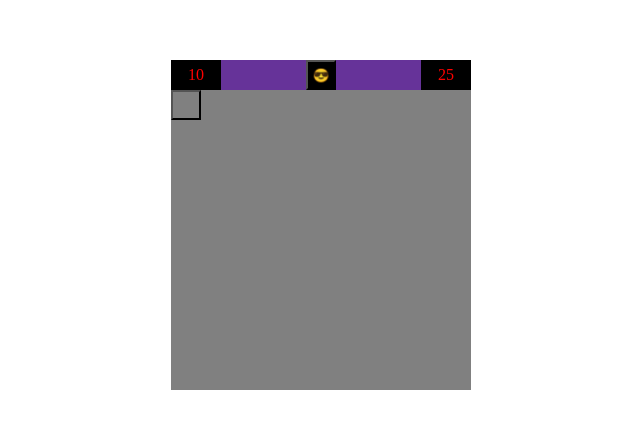
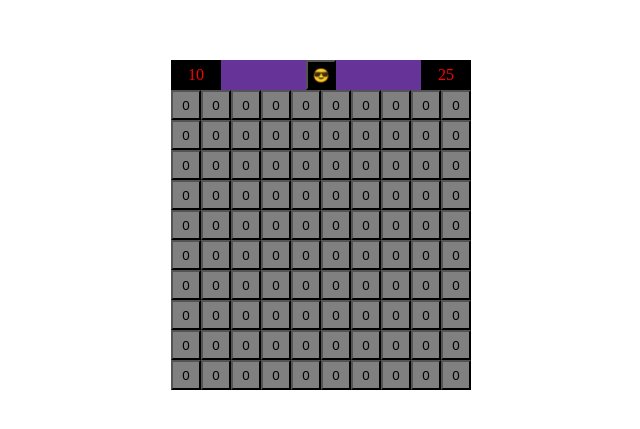
Before and after one commit to StoneDog02/stone-sweeper, a React (Create React App) app: page / in a window 1280 px wide. Shown: the part 175-604 px from the top of the page, without its empty margins (319-959 px from the left). Built offline with nearby package versions, Linux system fonts and the light colour scheme.

Commit message:
button to div on press

```diff
--- a/src/App.js
+++ b/src/App.js
@@ -1,5 +1,6 @@
 import { css } from "@emotion/react";
 import styled from "@emotion/styled";
+import { useState } from "react";
 
 const GameContainer = styled.div`
   height: 330px;
@@ -57,6 +58,8 @@ const MineField = styled.div`
   background: grey;
   position: absolute;
   bottom: 0px;
+  display: flex;
+  flex-flow: row wrap;
 `;
 
 const Button = styled.button`
@@ -65,6 +68,23 @@ const Button = styled.button`
   background: grey;
   cursor: pointer;
 `;
+const NoMine = styled.div`
+  height: 30px;
+  width: 30px;
+  background: grey;
+  display: inline-block;
+  display: flex;
+  justify-content: center;
+  align-items: center;
+`;
+
+function GameButton() {
+  const [buttonClicked, setButtonClicked] = useState(false);
+  if (buttonClicked) {
+    return <NoMine>1</NoMine>;
+  }
+  return <Button onClick={() => setButtonClicked(true)}>0</Button>;
+}
 
 export default function App() {
   return (
@@ -72,7 +92,9 @@ export default function App() {
       <Timer>25</Timer>
       <FlagCounter>10</FlagCounter>
       <MineField>
-        <Button></Button>
+        {new Array(100).fill(undefined).map((item, i) => (
+          <GameButton />
+        ))}
       </MineField>
       <Smiley>😎</Smiley>
     </GameContainer>
```
